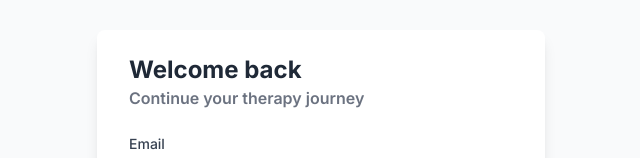
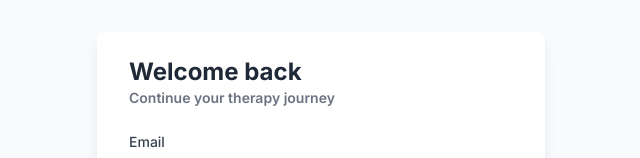
Before and after one commit to aditya-vinodh/bolt-hackathon, a Next.js app: page / in a window 1280 px wide. Shown: the part 180-338 px from the top of the page, without its empty margins (319-959 px from the left). Built offline with nearby package versions, Linux system fonts and the light colour scheme.

Commit message:
Updated AuthForm.tsx

```diff
--- a/components/AuthForm.tsx
+++ b/components/AuthForm.tsx
@@ -51,7 +51,7 @@ export default function AuthForm({ mode, onToggleMode }: AuthFormProps) {
         <h2 className="text-2xl font-bold text-gray-800">
           Welcome back
         </h2>
-      <p className="font-semibold text-gray-500">Continue your therapy journey</p>
+      <p className="text-sm font-semibold text-gray-500">Continue your therapy journey</p>
       </div>
         ) : (
       <h2 className="text-2xl font-bold text-gray-800 mb-6">
```
